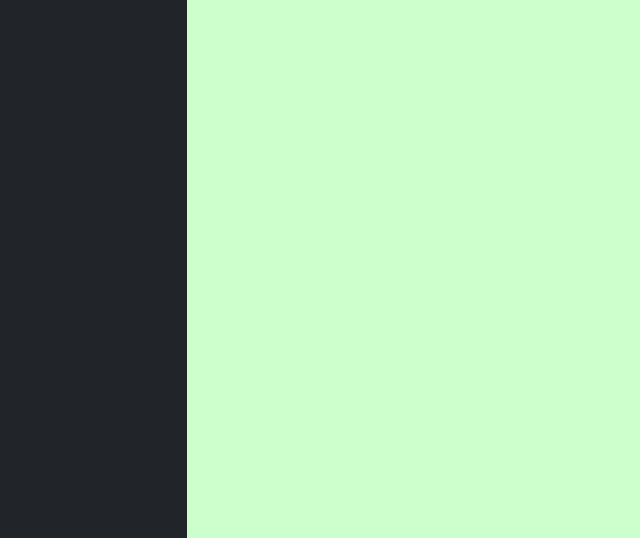
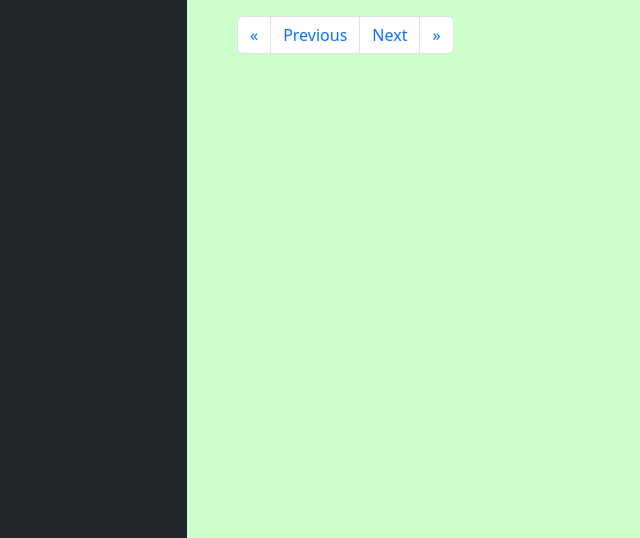
Before and after one commit to BraianVargas/sistick_1, a Flask app: template templates/ticket/index.html in a window 1280 px wide. Shown: the part 262-800 px from the top of the page, without its empty margins (69-709 px from the left). Run offline with Flask 3, Linux system fonts and the light colour scheme; the template is opened without the code that fills it, so the values that code supplies are empty; parts of the project's set-up code (start-up, migrations or seed data) failed here and were passed over.

Commit message:
[FIX] Bug

```diff
--- a/templates/ticket/index.html
+++ b/templates/ticket/index.html
@@ -52,7 +52,6 @@
                          <th class="{% if admin!='admin' %} d-none {% endif %}"></th>
                     </tr>
                </thead>
-
                <tbody>
                     <!-- Aquí se generará dinámicamente la lista de tickets pendientes -->
                     {% for ticket in data|reverse %}
@@ -95,7 +94,8 @@
                          </th>
 
                          <th class="{% if admin!='admin' %} d-none {% endif %}">
-                              <a href="{{ url_for('ticket_blueprint.editTicket', ticketId=ticket.id) }}" class="{% if ticket.sysactive == '0' %} disabled {% endif %} btn btn-success">
+                              <a href="{{ url_for('ticket_blueprint.editTicket', ticketId=ticket.id) }}"
+                                   class="{% if ticket.sysactive == '0' %} disabled {% endif %} btn btn-success">
                                    <i class="bi bi-pencil"></i>
                               </a>
                               <a type="button" data-bs-toggle="modal" data-bs-target="#delete-ticket-modal"
@@ -134,6 +134,27 @@
 
                </tbody>
           </table>
+          <div class="container m-auto">
+               <nav aria-label="Page navigation example">
+                    <ul class="pagination">
+                         <li class="page-item">
+                              <a class="page-link" href="#" aria-label="Previous">
+                                   <span aria-hidden="true">&laquo;</span>
+                              </a>
+                         </li>
+                         <li class="page-item"><a class="page-link" href="#">Previous</a></li>
+                         {% for i in range(totalPages) %}
+                              <li class="page-item"><a class="page-link" href="#">{{ i+1 }}</a></li>
+                         {% endfor %}
+                         <li class="page-item"><a class="page-link" href="#">Next</a></li>
+                         <li class="page-item">
+                              <a class="page-link" href="#" aria-label="Previous">
+                                   <span aria-hidden="true">&raquo;</span>
+                              </a>
+                         </li>
+                    </ul>
+               </nav>
+          </div>
      </div>
      <br>
 
--- a/tickets/controller.py
+++ b/tickets/controller.py
@@ -6,7 +6,7 @@ from tickets.model import Ticket
 from usuarios.model import *
 
 def getAllTicketsController():
-     ticketList = db.session.query(Ticket).order_by(Ticket.id.asc()).limit(5).all()
+     ticketList = db.session.query(Ticket).order_by(Ticket.id.asc()).limit(3).all()
 
      return ticketList
 
```
Also changed, not shown: tickets/routes.py (+19 -2 lines).
